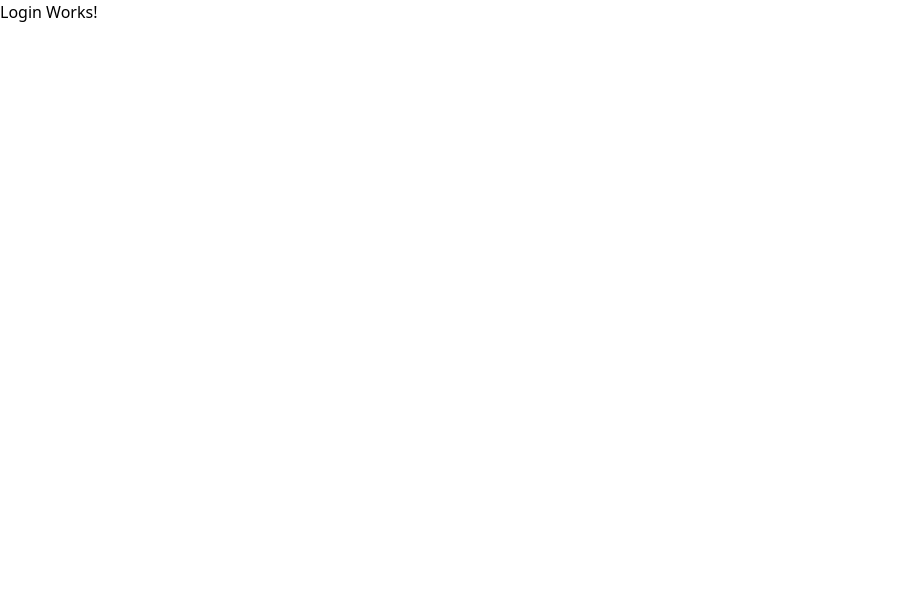
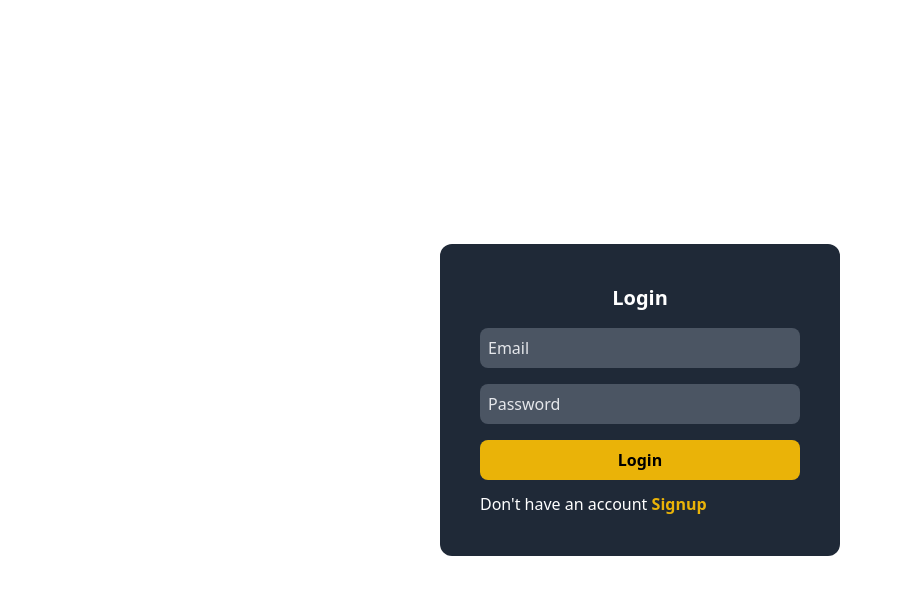
Before and after one commit to GreatnessGrace/Ecommerce-Application, a React (Vite) app: page /login in a window 1280 px wide. Shown: the top 594 px of the page, without its empty margins (0-902 px from the left). Built offline with nearby package versions, Linux system fonts and the light colour scheme.

Commit message:
[Completed] Login Page

```diff
--- a/src/pages/registration/Login.jsx
+++ b/src/pages/registration/Login.jsx
@@ -1,9 +1,37 @@
-import React from "react";
+import { Link } from 'react-router-dom'
 
-function Login(params) {
+function Login() {
+
     return (
-        <div>
-            Login Works!
+        <div className=' flex justify-center items-center h-screen'>
+            <div className=' bg-gray-800 px-10 py-10 rounded-xl '>
+                <div className="">
+                    <h1 className='text-center text-white text-xl mb-4 font-bold'>Login</h1>
+                </div>
+                <div>
+                    <input type="email"
+                        name='email'
+                        className=' bg-gray-600 mb-4 px-2 py-2 w-full lg:w-[20em] rounded-lg text-white placeholder:text-gray-200 outline-none'
+                        placeholder='Email'
+                    />
+                </div>
+                <div>
+                    <input
+                        type="password"
+                        className=' bg-gray-600 mb-4 px-2 py-2 w-full lg:w-[20em] rounded-lg text-white placeholder:text-gray-200 outline-none'
+                        placeholder='Password'
+                    />
+                </div>
+                <div className=' flex justify-center mb-3'>
+                    <button
+                        className=' bg-yellow-500 w-full text-black font-bold  px-2 py-2 rounded-lg'>
+                        Login
+                    </button>
+                </div>
+                <div>
+                    <h2 className='text-white'>Don't have an account <Link className=' text-yellow-500 font-bold' to={'/signup'}>Signup</Link></h2>
+                </div>
+            </div>
         </div>
     )
 }
```
